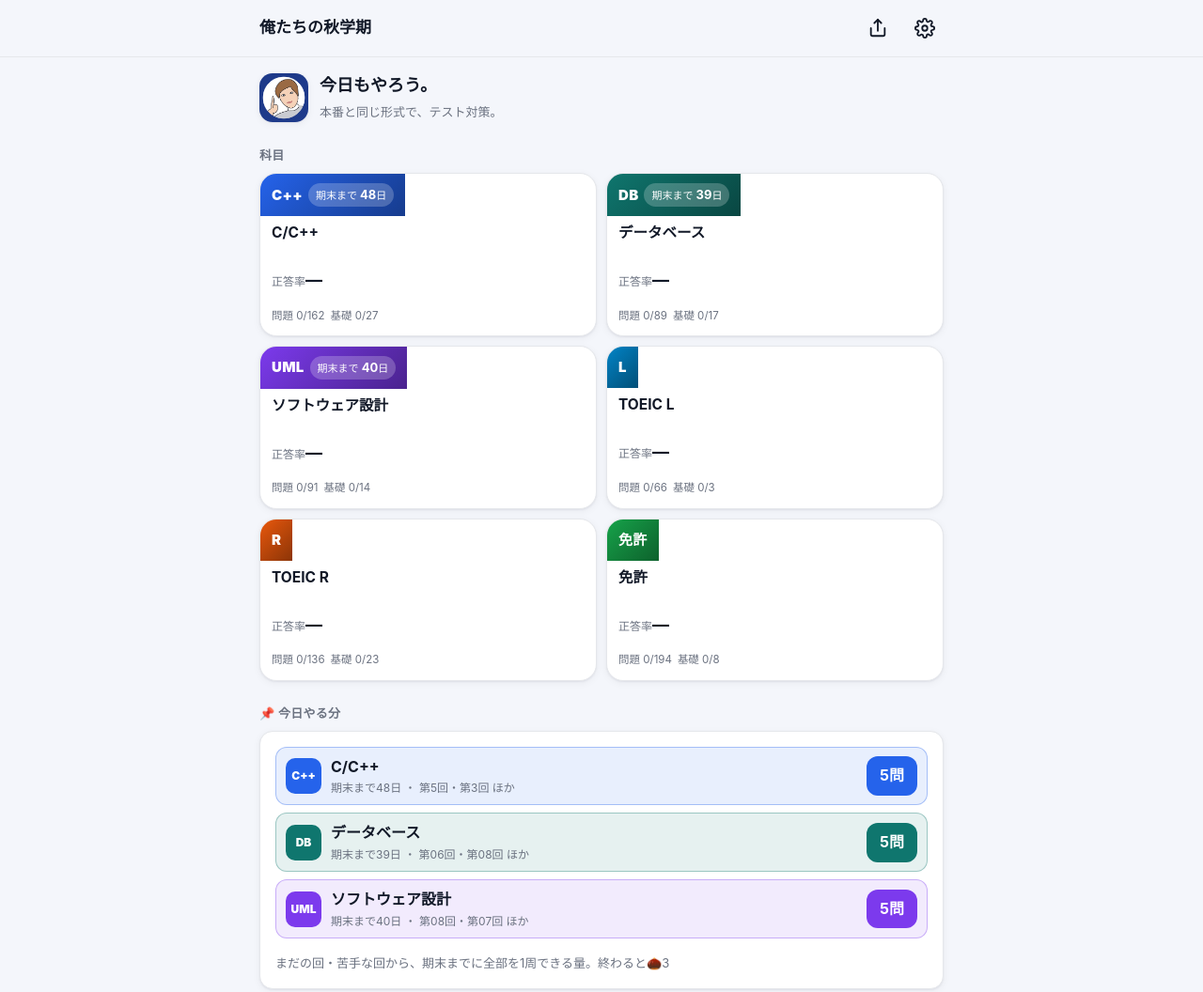
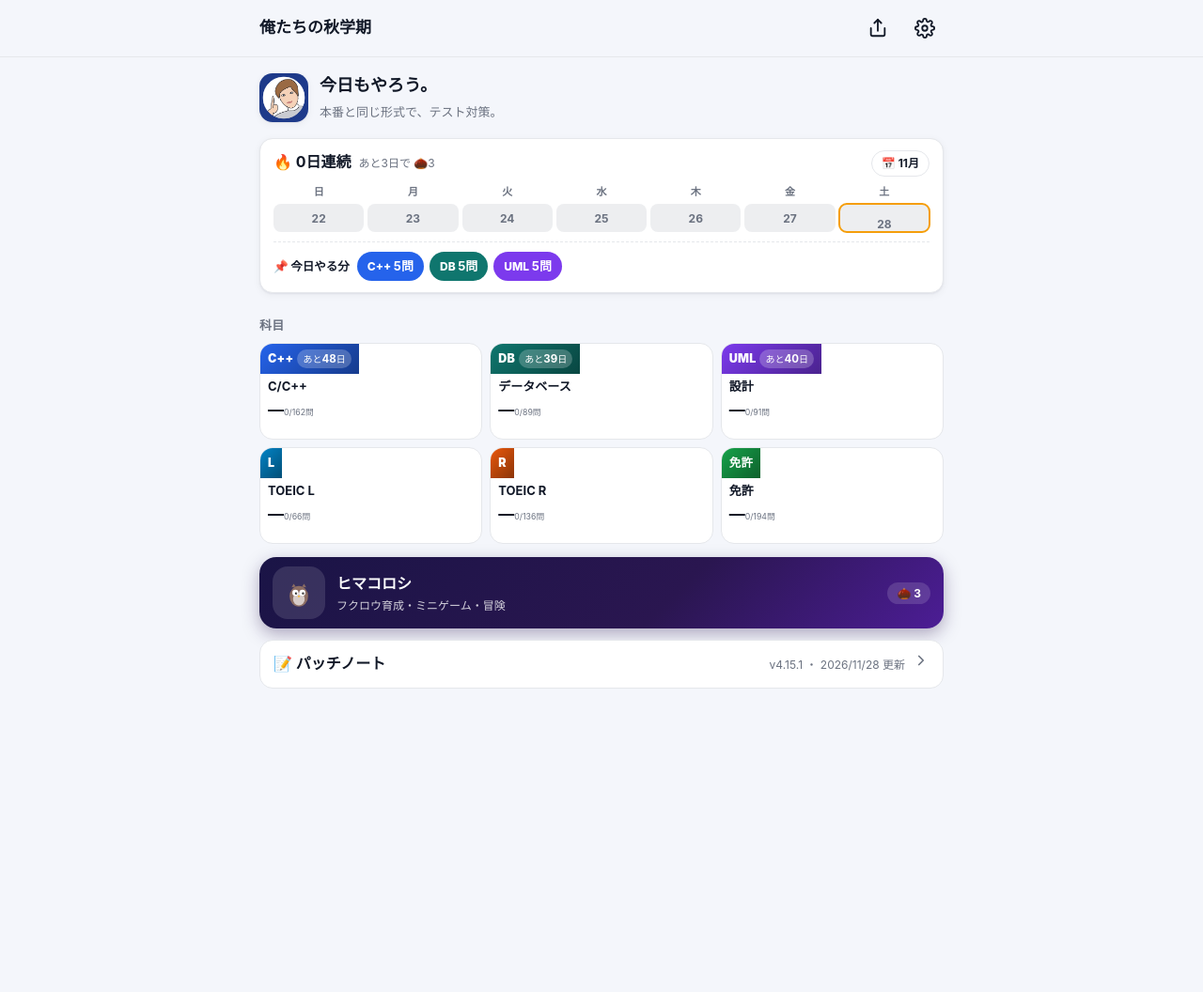
Before and after one commit to ZenithExtremers/oretachi-shugakki, a website with bundled scripts: page index.html in a window 1280 px wide. Shown: the top 1056 px of the page at 94% size. After the commit the page ends 853 px from the top, so only its background shows below. Built offline with nearby package versions, Linux system fonts and the light colour scheme.

Commit message:
v4.15.1: ホームを短くまとめる（今日カード・3列の科目カード）
Co-Authored-By: Claude Opus 5.5 <noreply@anthropic.com>
Claude-Session: https://claude.ai/code/session_01GkBH6xXLbGBBmqMp44NaEA

```diff
--- a/app.js
+++ b/app.js
@@ -147,11 +147,10 @@ async function viewHome() {
     const lessonsDone = s.lessons.filter((l) => store.lessons[l.id]).length;
     const days = s.meta.examDate ? Math.ceil((new Date(s.meta.examDate + 'T00:00:00') - new Date(new Date().toDateString())) / 86400000) : null;
     return `<button class="stile" data-act="nav" data-to="s/${s.id}" style="--c:${s.meta.color}">
-      <span class="stile-top"><span class="stile-mark">${esc(s.meta.mark || '')}</span>${days != null && days >= 0 ? `<span class="stile-days">${days === 0 ? '今日が本番！' : `期末まで <b>${days}</b>日`}</span>` : ''}</span>
+      <span class="stile-top"><span class="stile-mark">${esc(s.meta.mark || '')}</span>${days != null && days >= 0 ? `<span class="stile-days">${days === 0 ? '本番！' : `あと<b>${days}</b>日`}</span>` : ''}</span>
       <b class="stile-name">${esc(s.meta.short || s.meta.name)}</b>
-      <span class="stile-row"><span>正答率</span><b>${acc == null ? '—' : acc + '%'}</b></span>
+      <span class="stile-row"><b>${acc == null ? '—' : acc + '<small>%</small>'}</b><small>${tried}/${qs.length}問</small></span>
       <span class="stile-bar"><i style="width:${acc || 0}%"></i></span>
-      <span class="stile-sub"><span>問題 ${tried}/${qs.length}</span><span>基礎 ${lessonsDone}/${s.lessons.length}</span></span>
     </button>`;
   };
   $app.innerHTML = `
@@ -163,18 +162,15 @@ async function viewHome() {
           <span class="rb-txt"><small>続きから</small><b>${esc(resume.title)}</b><small>${esc(resumeMeta.name)} ・ ${Object.keys(resume.answers).length}/${resume.qids.length}問</small></span>
           <span class="rb-ring" style="--p:${(Object.keys(resume.answers).length / resume.qids.length) * 100}"></span>
         </button>` : `<div class="home-hello"><img src="icons/icon-192.png" alt=""><div><b>今日もやろう。</b><small>本番と同じ形式で、テスト対策。</small></div></div>`}
+      ${todayCard(subs)}
       <h3 class="sec">科目</h3>
       <div class="stiles">${subs.map(tile).join('')}</div>
-      ${cramCard(subs)}
-      ${calendarCard()}
-      <p class="muted small">ほかの科目は資料がそろいしだい追加します。</p>
       <button class="hima-banner" data-act="nav" data-to="hima">
         <span class="hb-owl">${owlSVG()}</span>
         <span class="hb-txt"><b>ヒマコロシ</b><small>フクロウ育成・ミニゲーム・冒険</small></span>
         <span class="hb-stats"><span>🌰 ${hs.food}</span>${hs.quest ? `<span>⚔️ ${esc(hs.quest)}</span>` : ''}</span>
       </button>
       <button class="note-row" data-act="nav" data-to="notes"><span>📝 パッチノート</span><small>v${VERSION} ・ ${fmtDate(NOTES[0].date)} 更新</small><span class="chev">${ICON.next}</span></button>
-      <p class="muted small center mt">俺たちの秋学期 v${VERSION}</p>
     </main>`;
 }
 
@@ -344,28 +340,24 @@ function startCram(s) {
   const by = new Map(); for (const q of p.qs) { if (!by.has(q.group)) by.set(q.group, []); by.get(q.group).push(q); }
   makeSession(s, { kind: 'cram', mode: 'practice', title: `今日の追いこみ ${p.n}問`, groups: [...by].map(([g, qs]) => ({ g, qs })) });
 }
-function cramCard(subs) {
-  const rows = subs.map((s) => ({ s, p: cramPlan(s) })).filter((x) => x.p);
-  if (!rows.length) return '';
-  return `<h3 class="sec">📌 今日やる分</h3><div class="card cram">${rows.map(({ s, p }) => `
-    <div class="cram-row" style="--c:${s.meta.color}"><span class="cr-mark">${esc(s.meta.mark || '')}</span>
-      <div class="cr-txt"><b>${esc(s.meta.short || s.meta.name)}</b><small>${p.days ? `期末まで${p.days}日` : '今日が本番'} ・ ${esc(p.lecs)}</small></div>
-      ${p.done ? '<span class="cr-done">✓ 完了</span>' : `<button class="btn cr-go" data-act="cram" data-sid="${s.id}">${p.n}問</button>`}</div>`).join('')}
-    <p class="muted small" style="margin:8px 0 0">まだの回・苦手な回から、期末までに全部を1周できる量。終わると🌰3</p></div>`;
-}
-function calendarCard() {
-  const t = new Date(), y = t.getFullYear(), m = t.getMonth(), first = new Date(y, m, 1).getDay(), last = new Date(y, m + 1, 0).getDate();
-  const n = streakNow(), next = STREAK_REW.find(([len]) => len > n);
-  const cells = [];
-  for (let i = 0; i < first; i++) cells.push('<span class="cal-d emp"></span>');
-  for (let d = 1; d <= last; d++) {
-    const k = dayKey(new Date(y, m, d)), v = dayTotal(k), lv = v ? (v >= 30 ? 3 : v >= 10 ? 2 : 1) : 0;
-    cells.push(`<span class="cal-d l${lv}${d === t.getDate() ? ' today' : ''}" title="${v}問">${d}</span>`);
-  }
-  return `<h3 class="sec">📅 学習カレンダー</h3><div class="card cal">
-    <div class="cal-head"><b>🔥 ${n}日連続</b><small>${next ? `あと${next[0] - n}日で 🌰${next[1]}${next[2] ? `＋🎟️${next[2]}` : ''}` : '30日達成！'}</small><span class="muted small">${m + 1}月</span></div>
-    <div class="cal-grid">${['日', '月', '火', '水', '木', '金', '土'].map((w) => `<span class="cal-w">${w}</span>`).join('')}${cells.join('')}</div>
-    <p class="muted small" style="margin:8px 0 0">1問でも解いた日に色がつく（10問・30問でこくなる）。3・7・14・30日連続でごほうび</p></div>`;
+// ホームの「今日」カード：連続日数・今週・今日やる分（月のカレンダーはたたんでおく）
+let calOpen = false;
+function todayCard(subs) {
+  const t = new Date(), n = streakNow(), next = STREAK_REW.find(([len]) => len > n);
+  const cell = (d, cls = '') => { const v = dayTotal(dayKey(d)); const lv = v ? (v >= 30 ? 3 : v >= 10 ? 2 : 1) : 0; return `<span class="cal-d l${lv}${dayKey(d) === dayKey(t) ? ' today' : ''}${cls}" title="${v}問">${d.getDate()}</span>`; };
+  const ws = new Date(t); ws.setDate(t.getDate() - t.getDay());
+  const week = [...Array(7)].map((_, i) => { const d = new Date(ws); d.setDate(ws.getDate() + i); return cell(d, d > t ? ' fut' : ''); }).join('');
+  const y = t.getFullYear(), m = t.getMonth(), first = new Date(y, m, 1).getDay(), last = new Date(y, m + 1, 0).getDate();
+  const month = [...Array(first)].map(() => '<span class="cal-d emp"></span>').join('') + [...Array(last)].map((_, i) => cell(new Date(y, m, i + 1))).join('');
+  const cram = subs.map((s) => ({ s, p: cramPlan(s) })).filter((x) => x.p);
+  return `<div class="card today mt">
+    <div class="td-head"><b>🔥 ${n}日連続</b><small>${next ? `あと${next[0] - n}日で 🌰${next[1]}${next[2] ? `＋🎟️${next[2]}` : ''}` : '30日達成！'}</small>
+      <button class="td-calbtn" data-act="calopen" aria-expanded="${calOpen}">${calOpen ? '閉じる' : `📅 ${m + 1}月`}</button></div>
+    <div class="cal-grid">${['日', '月', '火', '水', '木', '金', '土'].map((w) => `<span class="cal-w">${w}</span>`).join('')}${calOpen ? month : week}</div>
+    ${cram.length ? `<div class="td-cram"><span class="td-lbl">📌 今日やる分</span>${cram.map(({ s, p }) => p.done
+      ? `<span class="td-chip done" style="--c:${s.meta.color}">${esc(s.meta.mark || '')} ✓</span>`
+      : `<button class="td-chip" data-act="cram" data-sid="${s.id}" style="--c:${s.meta.color}" title="${esc(p.lecs)}">${esc(s.meta.mark || '')} <b>${p.n}問</b></button>`).join('')}</div>` : ''}
+  </div>`;
 }
 
 /* ---------- 苦手分析 ---------- */
@@ -1039,6 +1031,7 @@ document.addEventListener('click', async (e) => {
     case 'past': return confirmReplace() && startPast(s, el.dataset.src, el.dataset.mode);
     case 'review': return confirmReplace() && startReview(s, reviewIds(s));
     case 'cram': { const cs = await getSubject(el.dataset.sid); return cs && confirmReplace() && startCram(cs); }
+    case 'calopen': calOpen = !calOpen; return viewHome();
     case 'nextlec': return confirmReplace() && startLecture(s, el.dataset.k);
     case 'retrywrong': return startReview(s, session.wrong, '解き直し');
     case 'fl': case 'ft': {
--- a/data/patchnotes.js
+++ b/data/patchnotes.js
@@ -2,6 +2,13 @@
 // 番号の付け方：アプリの性格が変わる大きな節目 → 左端（x.0.0）、科目や大きな機能の追加 → 真ん中（x.y.0）、問題の追加・修正や小さな変更 → 右端（x.y.z）
 // v1 勉強アプリ／v2 冒険（クイズRPG）の誕生／v3 覚醒（TOEIC・冒険の本格化）／v4 歴史ゲーム
 export default [
+  {
+    version: '4.15.1', date: '2026-11-28',
+    items: [
+      'ホームを短くまとめた：「今日」のカード1枚に、連続日数・今週の7日・今日やる分（科目ごとのボタン）をまとめた。月のカレンダーは「📅 11月」で開く',
+      '科目のカードを3列の小さなカードに（残り日数・正答率・解いた数）。問題数や基礎コースの進み具合は各科目の画面で',
+    ],
+  },
   {
     version: '4.15.0', date: '2026-11-28',
     items: [
--- a/data/subjects.js
+++ b/data/subjects.js
@@ -22,6 +22,7 @@ export default [
   {
     id: 'sd',
     name: 'ソフトウェア設計',
+    short: '設計',
     mark: 'UML',
     sub: '期末確認テスト 1/7 ・ UML の図',
     examDate: '2027-01-07',
--- a/style.css
+++ b/style.css
@@ -610,22 +610,31 @@ img.rp-face { object-fit: cover; background: #fff; }
 .rb-txt b { font-size: 17px; overflow: hidden; text-overflow: ellipsis; white-space: nowrap; }
 .rb-txt small { opacity: .85; font-size: 12.5px; }
 .rb-ring { width: 40px; height: 40px; border-radius: 50%; flex: none; background: conic-gradient(#fff calc(var(--p) * 1%), rgba(255, 255, 255, .25) 0); -webkit-mask: radial-gradient(circle, transparent 13px, #000 14px); mask: radial-gradient(circle, transparent 13px, #000 14px); }
-.stiles { display: grid; grid-template-columns: 1fr 1fr; gap: 10px; }
-.stile { display: flex; flex-direction: column; gap: 4px; text-align: left; padding: 0 0 12px; border: 1px solid var(--line); border-radius: 18px; background: var(--card); color: var(--text); cursor: pointer; overflow: hidden; box-shadow: var(--shadow); min-width: 0; }
+.stiles { display: grid; grid-template-columns: repeat(3, 1fr); gap: 8px; }
+.stile { display: flex; flex-direction: column; gap: 3px; text-align: left; padding: 0 0 9px; border: 1px solid var(--line); border-radius: 14px; background: var(--card); color: var(--text); cursor: pointer; overflow: hidden; min-width: 0; }
 .stile:active { transform: scale(.98); }
-.stile-top { display: flex; align-items: center; justify-content: space-between; gap: 6px; padding: 10px 12px; background: linear-gradient(135deg, var(--c), color-mix(in srgb, var(--c) 60%, #000)); color: #fff; margin-bottom: 4px; }
-.stile-mark { font-weight: 900; font-size: 15px; letter-spacing: .02em; }
-.stile-days { font-size: 11px; background: rgba(255, 255, 255, .22); border-radius: 99px; padding: 2px 8px; white-space: nowrap; }
-.stile-days b { font-size: 13px; }
-.stile-name { padding: 0 12px; font-size: 15.5px; line-height: 1.35; min-height: 2.7em; }
-.stile-row { display: flex; justify-content: space-between; align-items: baseline; padding: 0 12px; font-size: 12px; color: var(--muted); }
-.stile-row b { font-size: 18px; color: var(--text); }
-.stile-bar { margin: 0 12px; height: 6px; background: var(--line); border-radius: 99px; overflow: hidden; }
+.stile-top { display: flex; align-items: center; justify-content: space-between; gap: 4px; padding: 6px 8px; background: linear-gradient(135deg, var(--c), color-mix(in srgb, var(--c) 60%, #000)); color: #fff; margin-bottom: 2px; }
+.stile-mark { font-weight: 900; font-size: 12.5px; letter-spacing: .02em; }
+.stile-days { font-size: 10px; background: rgba(255, 255, 255, .22); border-radius: 99px; padding: 1px 6px; white-space: nowrap; }
+.stile-days b { font-size: 11.5px; }
+.stile-name { padding: 0 8px; font-size: 13px; line-height: 1.3; white-space: nowrap; overflow: hidden; text-overflow: ellipsis; }
+.stile-row { display: flex; justify-content: space-between; align-items: baseline; padding: 0 8px; font-size: 10.5px; color: var(--muted); }
+.stile-row b { font-size: 17px; color: var(--text); } .stile-row b small { font-size: 11px; }
+.stile-bar { margin: 0 8px; height: 5px; background: var(--line); border-radius: 99px; overflow: hidden; }
 .stile-bar i { display: block; height: 100%; background: var(--c); }
-.stile-sub { padding: 0 12px; font-size: 11.5px; color: var(--muted); }
-.stiles .stile:last-child:nth-child(odd) { grid-column: 1 / -1; }
-.stiles .stile:last-child:nth-child(odd) .stile-name { min-height: 0; }
-.hima-banner { display: flex; align-items: center; gap: 12px; width: 100%; margin-top: 18px; padding: 10px 14px; border: 0; border-radius: 18px; cursor: pointer; text-align: left; color: #fff;
+/* ホームの「今日」カード */
+.today { padding: 12px 14px; }
+.td-head { display: flex; align-items: baseline; gap: 8px; margin-bottom: 8px; }
+.td-head b { font-size: 16px; } .td-head small { color: var(--muted); flex: 1; font-size: 12px; }
+.td-calbtn { border: 1px solid var(--line); background: var(--card); color: var(--text); border-radius: 99px; padding: 3px 10px; font-size: 12px; font-weight: 700; cursor: pointer; }
+.cal-d.fut { opacity: .45; }
+.today .cal-d { aspect-ratio: auto; height: 30px; }
+.td-cram { display: flex; flex-wrap: wrap; align-items: center; gap: 6px; margin-top: 10px; padding-top: 10px; border-top: 1px dashed var(--line); }
+.td-lbl { font-size: 12.5px; font-weight: 800; margin-right: 2px; }
+.td-chip { border: 0; border-radius: 99px; padding: 5px 11px; font-size: 12px; font-weight: 800; color: #fff; background: var(--c); cursor: pointer; }
+.td-chip b { font-size: 13px; }
+.td-chip.done { background: color-mix(in srgb, var(--c) 18%, transparent); color: var(--c); }
+.hima-banner { display: flex; align-items: center; gap: 12px; width: 100%; margin-top: 14px; padding: 10px 14px; border: 0; border-radius: 18px; cursor: pointer; text-align: left; color: #fff;
   background: linear-gradient(135deg, #1a1446, #2a1650 60%, #4c1d95); box-shadow: 0 6px 18px rgba(42, 22, 80, .35); }
 .hb-owl { width: 56px; height: 56px; border-radius: 16px; background: rgba(255, 255, 255, .12); display: grid; place-items: center; flex: none; }
 .hb-owl svg { width: 52px; height: 52px; }
--- a/sw.js
+++ b/sw.js
@@ -1,5 +1,5 @@
 // オフライン用。オンラインのときは常に最新を取りに行き（network-first）、つながらないときはキャッシュを使う。
-const CACHE = 'oretachi-v88';
+const CACHE = 'oretachi-v89';
 const SHELL = [
   './', 'index.html', 'style.css', 'app.js', 'sfx.js', 'himakoroshi.js', 'rpg.js', 'enemies.js', 'enemies-stage.js', 'charart.js', 'enemyart.js', 'history.js', 'history-map.js', 'bgm.js', 'manifest.webmanifest',
   'icons/icon-192.png', 'icons/hero-lv50.svg', 'icons/hero-lv100.svg', 'icons/hero-lv150.svg', 'icons/icon-512.png', 'icons/apple-touch-icon.png', 'icons/favicon-32.png',
```
